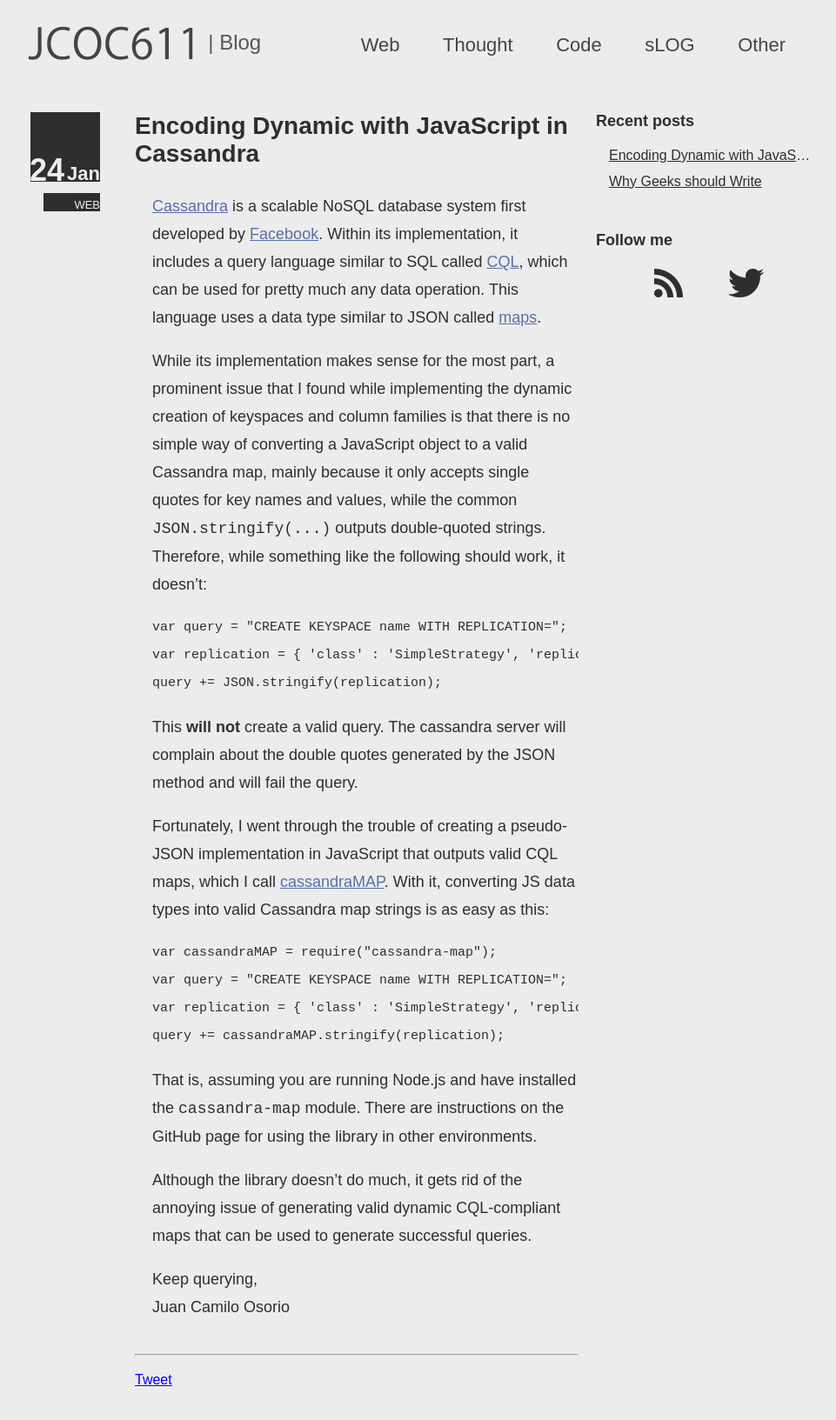
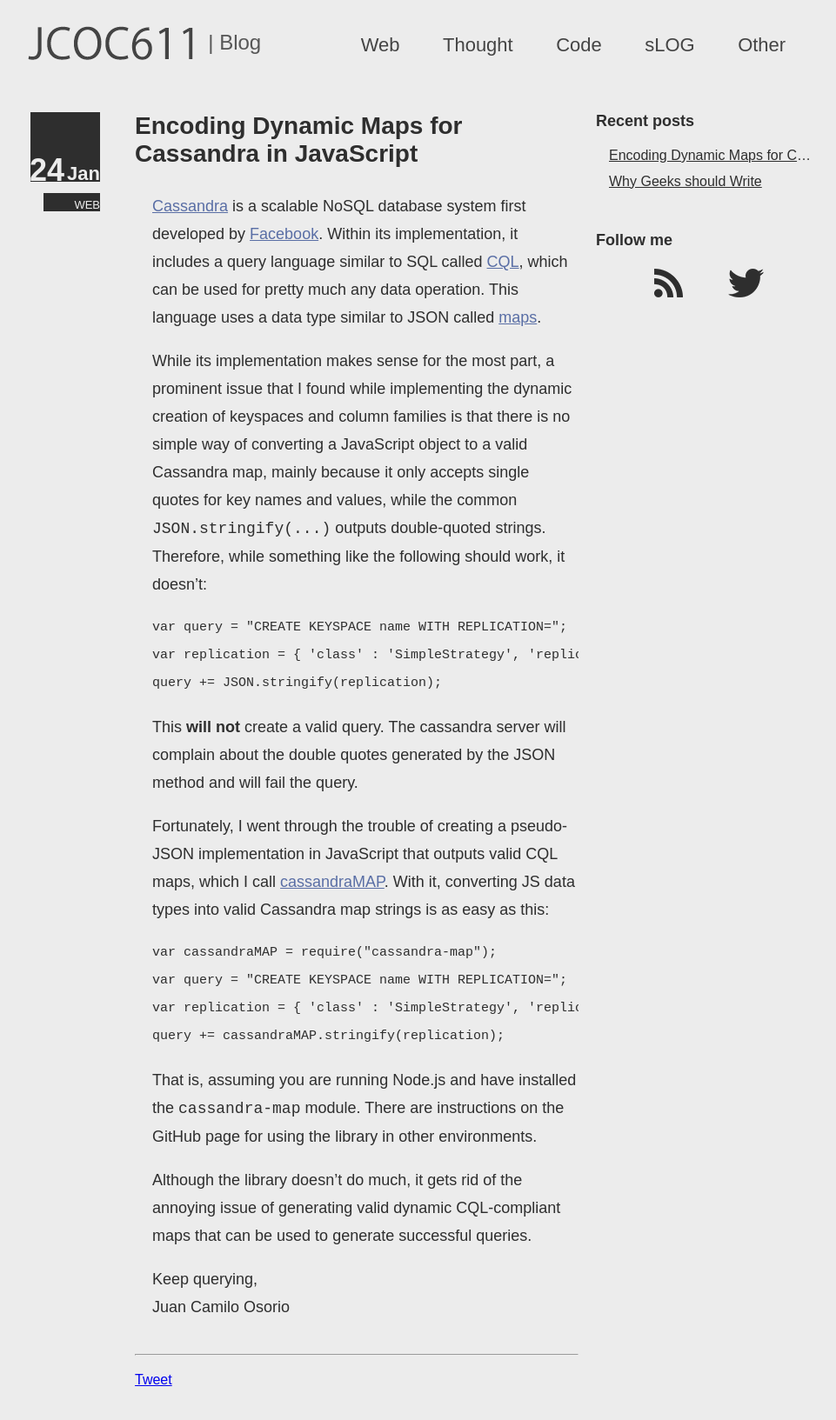
Before and after one commit to jcoc611/jcoc611.github.io, a Jekyll site: the page built from _posts/web/2015-01-24-cassandra-map.md, in a window 1280 px wide. Shown: the whole page at 87% size, without its empty margins (155-1116 px from the left). Built offline with Jekyll 4.4.1, drawn with Linux system fonts in a browser that asks for light colours; nearby versions of some CDN libraries; comment, search, counter and statistics services are not loaded.

Commit message:
Post title update.

```diff
--- a/_posts/web/2015-01-24-cassandra-map.md
+++ b/_posts/web/2015-01-24-cassandra-map.md
@@ -1,5 +1,5 @@
 ---
-title: Encoding Dynamic with JavaScript in Cassandra
+title: Encoding Dynamic Maps for Cassandra in JavaScript
 author: JC
 layout: post
 category: web
```
